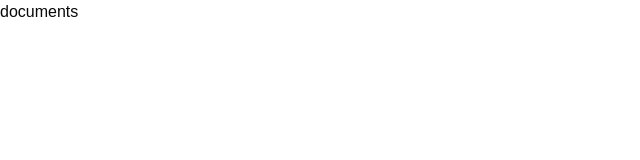
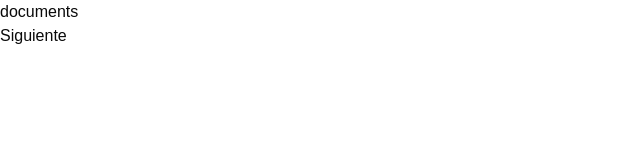
Before and after one commit to No-Country-simulation/S04-26-Equipo-17-Web-App-Development, a React (Vite) app in the folder front/: page /documents in a window 1280 px wide. Shown: the top 160 px of the page, without its empty margins (0-640 px from the left). Built offline with nearby package versions, Linux system fonts and the light colour scheme.

Commit message:
refactor: convert class components to functional components and add navigation buttons

```diff
--- a/front/src/pages/documents.tsx
+++ b/front/src/pages/documents.tsx
@@ -1,9 +1,11 @@
-import { Component } from 'react'
+import { useNavigate } from "react-router-dom";
 
-export default class Documents extends Component {
-  render() {
+export default function Documents() {
+    const navigate = useNavigate();
     return (
-      <div>documents</div>
+      <>
+        <div>documents</div>
+        <button onClick={() => navigate('/sign')}>Siguiente</button>
+      </>
     )
   }
-}
--- a/front/src/pages/identityVerify.tsx
+++ b/front/src/pages/identityVerify.tsx
@@ -1,9 +1,11 @@
-import { Component } from 'react'
+import { useNavigate } from 'react-router-dom';
 
-export default class IdentityVerify extends Component {
-  render() {
+export default function IdentityVerify() {
+    const navigate = useNavigate();
     return (
-      <div>IdentityVerify</div>
+      <>
+        <div>IdentityVerify</div>
+        <button onClick={() => navigate('/documents')}>Siguiente</button>
+      </>
     )
   }
-}
--- a/front/src/pages/onBoarding.tsx
+++ b/front/src/pages/onBoarding.tsx
@@ -1,9 +1,11 @@
-import { Component } from 'react'
+import { useNavigate } from 'react-router-dom'
 
-export default class OnBoarding extends Component {
-    render() {
+export default function OnBoarding() {
+        const navigate = useNavigate();
         return (
-            <div>onBoarding</div>
+            <>
+                <div>onBoarding</div>
+                <button onClick={() => navigate('/personalData')}>Empezar OnBoarding</button>
+            </>
         )
-    }
 }
--- a/front/src/pages/payment.tsx
+++ b/front/src/pages/payment.tsx
@@ -1,9 +1,11 @@
-import { Component } from 'react'
+import { useNavigate } from 'react-router-dom';
 
-export default class Payment extends Component {
-  render() {
+export default function Payment() {
+    const navigate = useNavigate();
     return (
-      <div>payment</div>
+      <>
+        <div>payment</div>
+        <button onClick={() => navigate('/')}>Siguiente</button>
+      </>
     )
   }
-}
--- a/front/src/pages/personalData.tsx
+++ b/front/src/pages/personalData.tsx
@@ -1,9 +1,12 @@
-import { Component } from 'react'
+import { useNavigate } from "react-router-dom";
 
-export default class PersonalData extends Component {
-  render() {
+export default function PersonalData() {
+    const navigate = useNavigate();
+
     return (
-      <div>personalData</div>
+      <>
+        <div>personalData</div>
+        <button onClick={() => navigate('/documents')}>Siguiente</button>
+      </>
     )
   }
-}
--- a/front/src/pages/sign.tsx
+++ b/front/src/pages/sign.tsx
@@ -1,9 +1,11 @@
-import { Component } from 'react'
+import { useNavigate } from 'react-router-dom';
 
-export default class Sign extends Component {
-  render() {
+export default function Sign() {
+    const navigate = useNavigate();
     return (
-      <div>sign</div>
+      <>
+        <div>sign</div>
+        <button onClick={() => navigate('/identityVerify')}>Siguiente</button>
+      </>
     )
   }
-}
```
